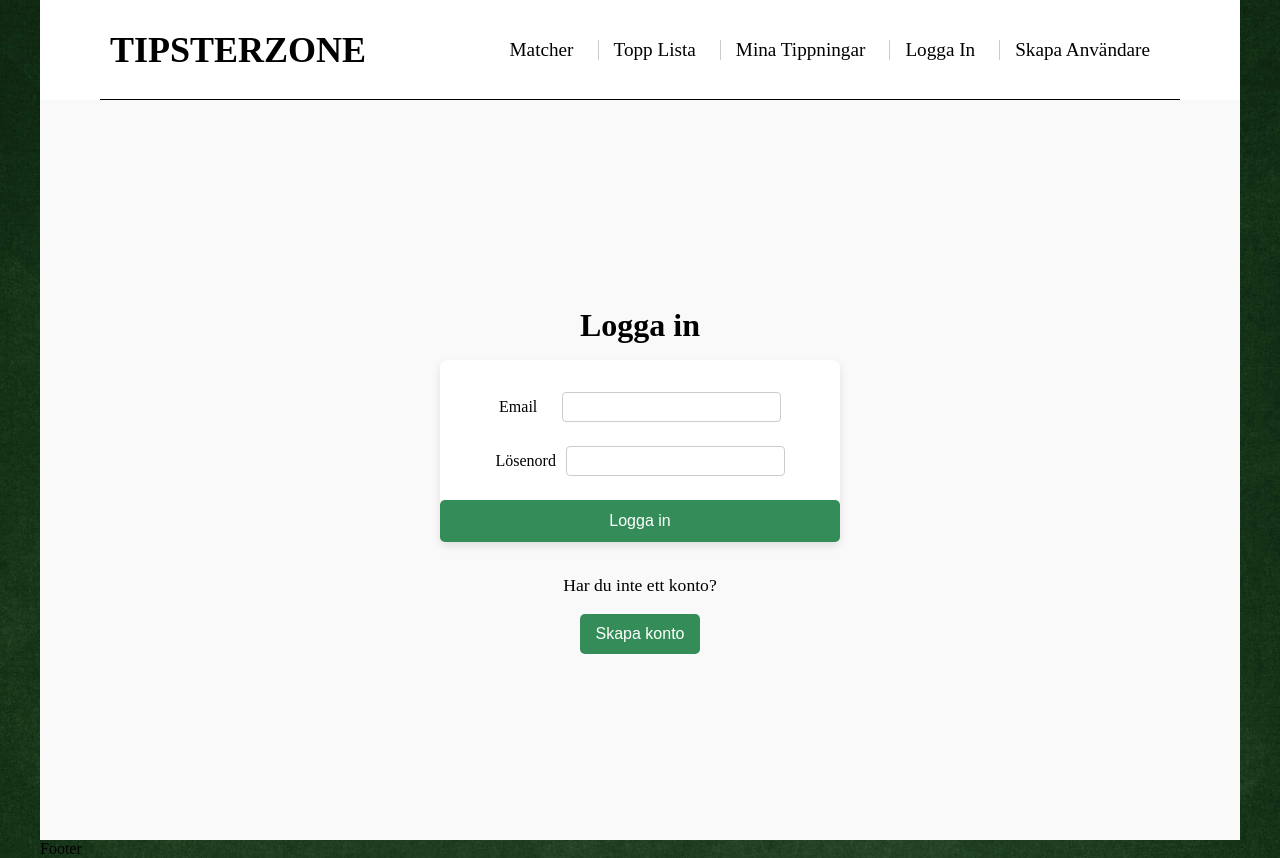
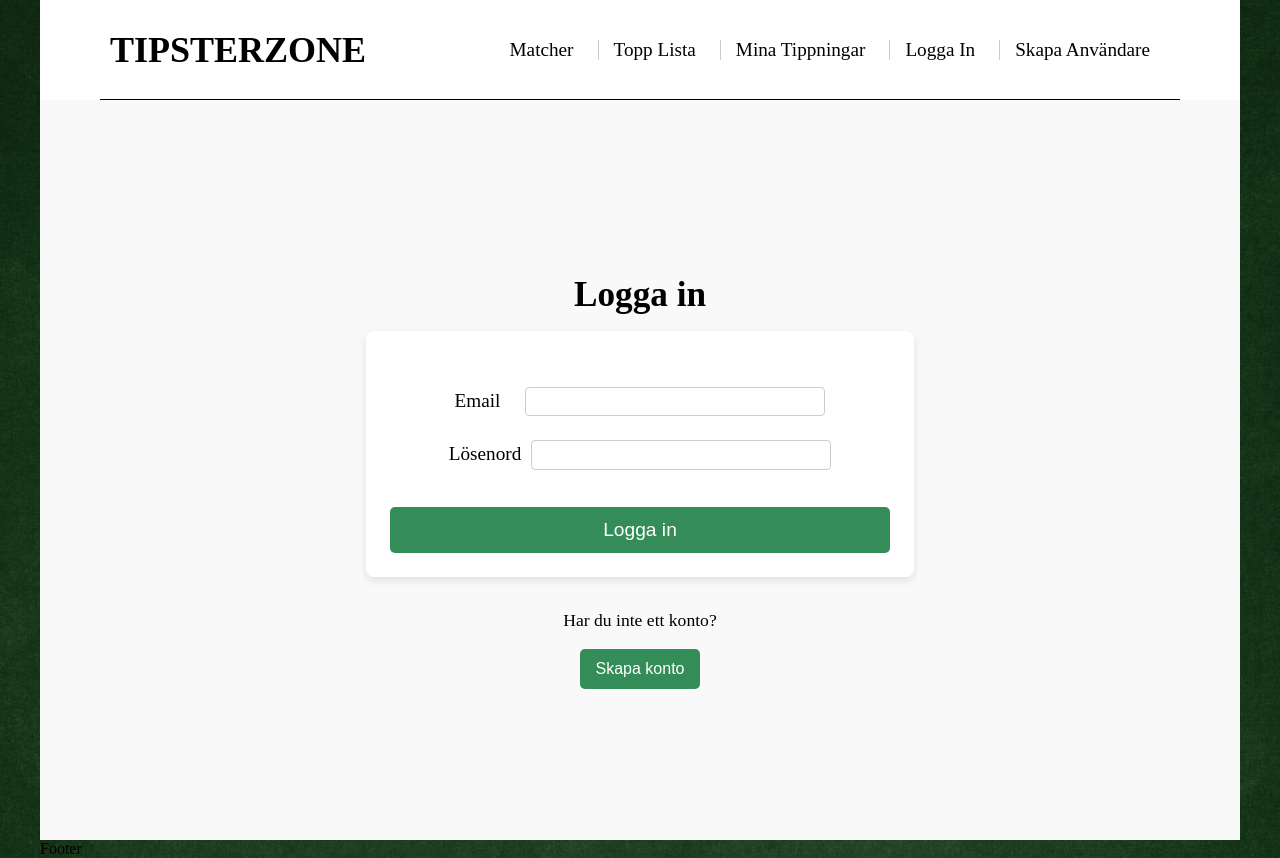
Before and after one commit to oscarkannerstedt/TipsterZone-Exjob, a React (Vite) app in the folder frontend/: page /login in a window 1280 px wide. Built offline with nearby package versions, Linux system fonts and the light colour scheme.

Commit message:
Added - styling login page tablet

```diff
--- /dev/null
+++ b/frontend/src/style/login/login-tablet.scss
@@ -0,0 +1,45 @@
+@media (min-width: 600px) {
+  .login-wrapper {
+    h1 {
+      font-size: 2.2rem;
+    }
+
+    form {
+      width: 85%;
+      max-width: 500px;
+      padding: 1.5rem;
+
+      .email-wrapper,
+      .password-wrapper {
+        margin-left: 0;
+        margin-right: 0;
+      }
+
+      .email-wrapper label,
+      .password-wrapper label {
+        font-size: 1.2rem;
+      }
+
+      .email-wrapper input,
+      .password-wrapper input {
+        width: 300px;
+      }
+
+      .submit-button {
+        font-size: 1.2rem;
+        margin-top: 0.8rem;
+      }
+    }
+  }
+
+  .create-user-wrapper {
+    p {
+      font-size: 1.4rem;
+    }
+
+    button {
+      padding: 0.8rem 1.2rem;
+      font-size: 1.2rem;
+    }
+  }
+}
--- a/frontend/src/style/login/login.scss
+++ b/frontend/src/style/login/login.scss
@@ -1 +1,2 @@
 @use "login-mobile.scss" as *;
+@use "login-tablet.scss" as *;
```
